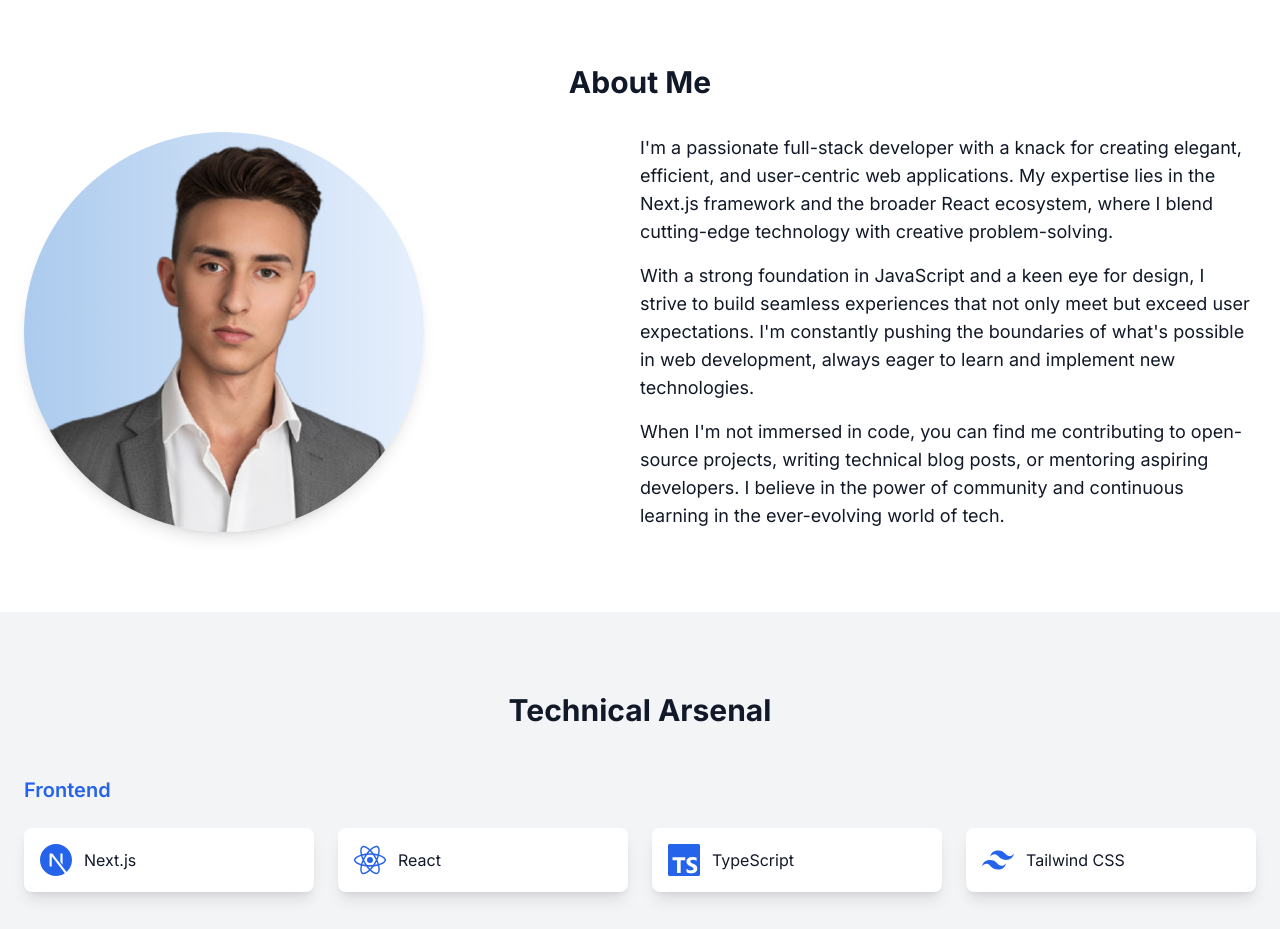
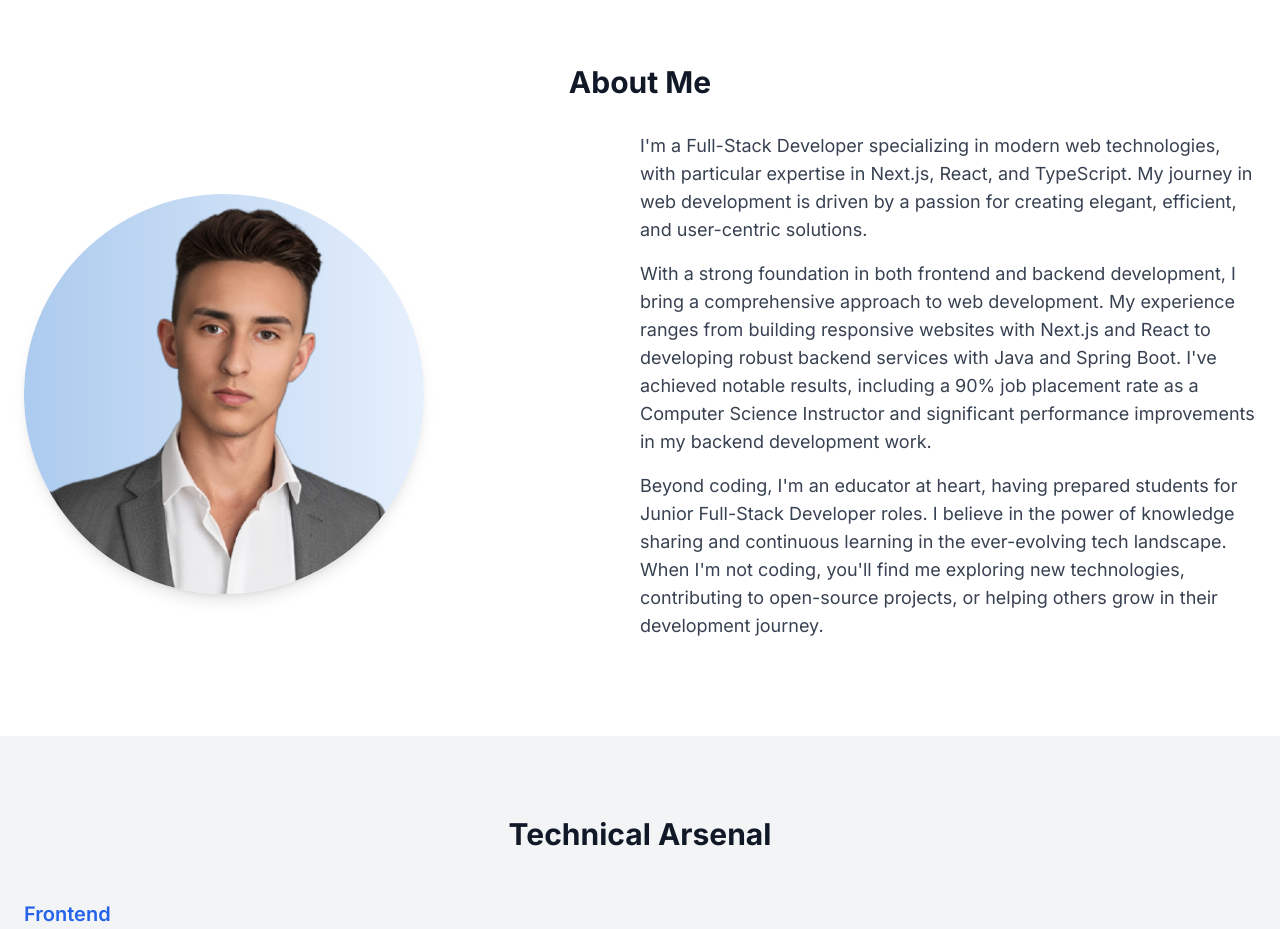
Before and after one commit to SamuelWielgat/portfolio-website, a Next.js app: page / in a window 1280 px wide. Shown: the part 880-1809 px from the top of the page. Built offline with nearby package versions, Linux system fonts and the light colour scheme.

Commit message:
Update description in about section

```diff
--- a/components/sections/AboutSection.tsx
+++ b/components/sections/AboutSection.tsx
@@ -5,6 +5,14 @@ import { useRef } from 'react';
 import { motion } from 'framer-motion';
 import Image from 'next/image';
 import { useIntersectionObserver } from '@/hooks/useIntersectionObserver';
+
+const aboutContent = {
+  paragraphs: [
+    "I'm a Full-Stack Developer specializing in modern web technologies, with particular expertise in Next.js, React, and TypeScript. My journey in web development is driven by a passion for creating elegant, efficient, and user-centric solutions.",
+    "With a strong foundation in both frontend and backend development, I bring a comprehensive approach to web development. My experience ranges from building responsive websites with Next.js and React to developing robust backend services with Java and Spring Boot. I've achieved notable results, including a 90% job placement rate as a Computer Science Instructor and significant performance improvements in my backend development work.",
+    "Beyond coding, I'm an educator at heart, having prepared students for Junior Full-Stack Developer roles. I believe in the power of knowledge sharing and continuous learning in the ever-evolving tech landscape. When I'm not coding, you'll find me exploring new technologies, contributing to open-source projects, or helping others grow in their development journey.",
+  ],
+};
 
 export default function AboutSection() {
   const ref = useRef<HTMLDivElement>(null);
@@ -42,26 +50,14 @@ export default function AboutSection() {
             animate={isVisible ? { opacity: 1, x: 0 } : {}}
             transition={{ duration: 0.5, delay: 0.4 }}
           >
-            <p className="text-lg mb-4">
-              I'm a passionate full-stack developer with a knack for creating
-              elegant, efficient, and user-centric web applications. My
-              expertise lies in the Next.js framework and the broader React
-              ecosystem, where I blend cutting-edge technology with creative
-              problem-solving.
-            </p>
-            <p className="text-lg mb-4">
-              With a strong foundation in JavaScript and a keen eye for design,
-              I strive to build seamless experiences that not only meet but
-              exceed user expectations. I'm constantly pushing the boundaries of
-              what's possible in web development, always eager to learn and
-              implement new technologies.
-            </p>
-            <p className="text-lg">
-              When I'm not immersed in code, you can find me contributing to
-              open-source projects, writing technical blog posts, or mentoring
-              aspiring developers. I believe in the power of community and
-              continuous learning in the ever-evolving world of tech.
-            </p>
+            {aboutContent.paragraphs.map((paragraph, index) => (
+              <p
+                key={index}
+                className="text-lg mb-4 text-gray-700 dark:text-gray-300"
+              >
+                {paragraph}
+              </p>
+            ))}
           </motion.div>
         </div>
       </div>
```
